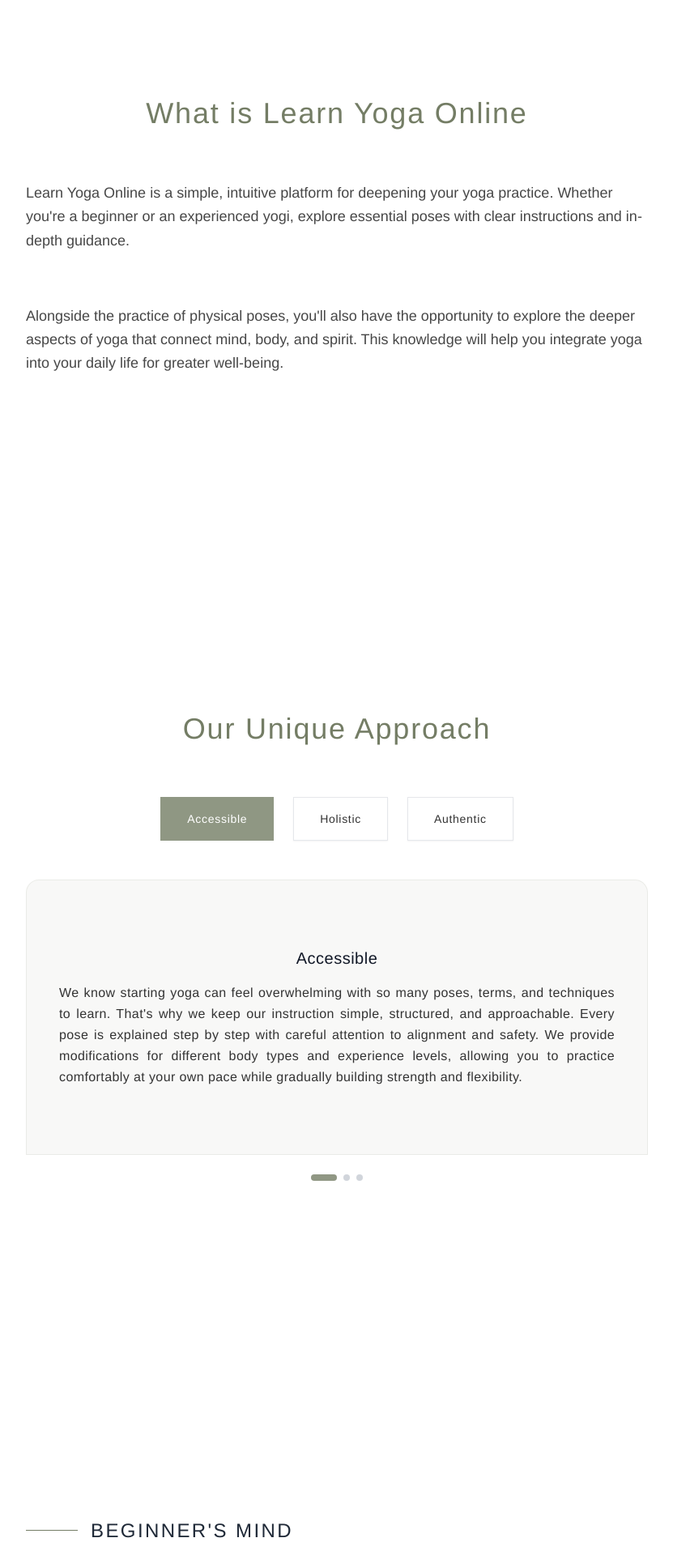
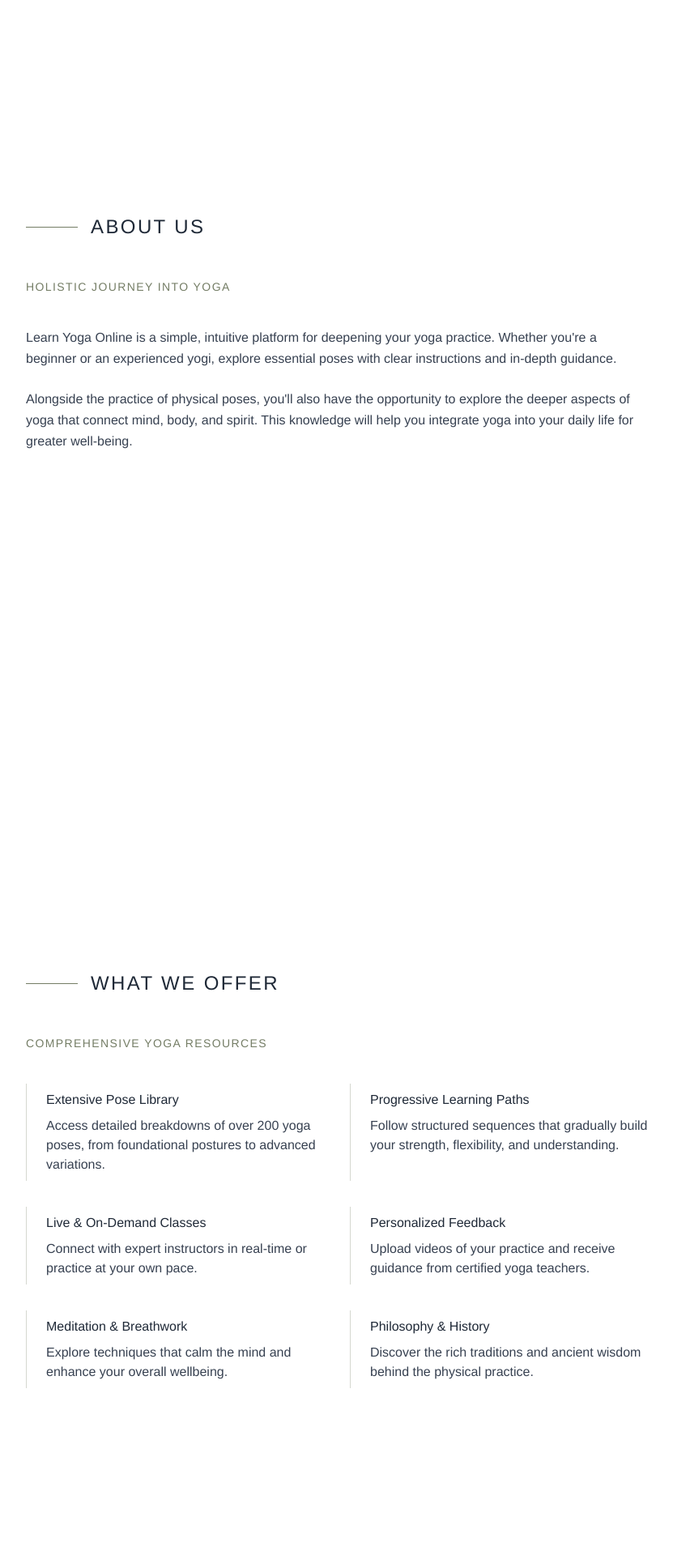
Before and after one commit to samanthacabrera/yoga-library, a React (Vite) app: page / in a window 1280 px wide. Shown: the part 840-2760 px from the top of the page at 81% size, without its empty margins (224-1055 px from the left). Built offline with nearby package versions, Linux system fonts and the light colour scheme.

Commit message:
update about section

```diff
--- a/src/components/Home.jsx
+++ b/src/components/Home.jsx
@@ -7,6 +7,20 @@ import PageNav from './PageNav';
 
 const Home = () => {
   const [activeTab, setActiveTab] = useState(0);
+  const [goals, setGoals] = useState([]);
+
+
+  const handleGoalSelection = (goal) => {
+    if (goals.includes(goal)) {
+      setGoals(goals.filter(g => g !== goal));
+    } else {
+      setGoals([...goals, goal]);
+    }
+  };
+
+  const generateRecommendations = () => {
+    setShowRecommendations(true);
+  };
 
   const approaches = [
     {
@@ -97,24 +111,62 @@ const Home = () => {
       </Parallax>
 
     <div className="max-w-3xl mx-12 md:mx-auto py-40 grid gap-y-40 md:gap-y-80 text-charcoal">
+
       {/* About */}
       <motion.div
         initial={{ opacity: 0 }}
         whileInView={{ opacity: 1 }}
         viewport={{ once: false, amount: 0.1 }}
         transition={{ duration: 1.5 }}
-            className="space-y-28"
+        className="mb-40"
       >
-            <div>
-              <h2 className="text-2xl md:text-4xl mb-16 text-center tracking-wider">
-                What is Learn Yoga Online
-              </h2>
+        <div className="flex items-center mt-24 py-12">
+          <div className="w-16 h-px bg-moss"></div>
+          <h3 className="ml-4 text-2xl font-light tracking-widest text-gray-800">ABOUT US</h3>
+        </div>
 
-              <div className="grid grid-cols-1 gap-y-16 text-lg leading-relaxed opacity-90">
-                <p>Learn Yoga Online is a simple, intuitive platform for deepening your yoga practice. Whether you're a beginner or an experienced yogi, explore essential poses with clear instructions and in-depth guidance.</p>
+        <p className="text-sm uppercase tracking-widest text-moss mb-10">HOLISTIC JOURNEY INTO YOGA</p>
 
-                <p>Alongside the practice of physical poses, you'll also have the opportunity to explore the deeper aspects of yoga that connect mind, body, and spirit. This knowledge will help you integrate yoga into your daily life for greater well-being.</p>
+        <div className="space-y-6 text-gray-700">
+          <p className="text-base leading-relaxed">
+            Learn Yoga Online is a simple, intuitive platform for deepening your yoga practice. Whether you're a beginner or an experienced yogi, explore essential poses with clear instructions and in-depth guidance.
+          </p>
+
+          <p className="text-base leading-relaxed">
+            Alongside the practice of physical poses, you'll also have the opportunity to explore the deeper aspects of yoga that connect mind, body, and spirit. This knowledge will help you integrate yoga into your daily life for greater well-being.
+          </p>
         </div>
+      </motion.div>
+
+      {/* What We Offer */}
+        <motion.div
+          initial={{ opacity: 0 }}
+          whileInView={{ opacity: 1 }}
+          viewport={{ once: false, amount: 0.1 }}
+          transition={{ duration: 1.5 }}
+          className="mt-40"
+        >
+          <div className="flex items-center mb-12">
+            <div className="w-16 h-px bg-moss"></div>
+            <h3 className="ml-4 text-2xl font-light tracking-widest text-gray-800">WHAT WE OFFER</h3>
+          </div>
+
+          <p className="text-sm uppercase tracking-widest text-moss mb-10">COMPREHENSIVE YOGA RESOURCES</p>
+
+          <div className="grid grid-cols-1 md:grid-cols-2 gap-8 mb-16">
+            {[
+              { title: "Extensive Pose Library", description: "Access detailed breakdowns of over 200 yoga poses, from foundational postures to advanced variations." },
+              { title: "Progressive Learning Paths", description: "Follow structured sequences that gradually build your strength, flexibility, and understanding." },
+              { title: "Live & On-Demand Classes", description: "Connect with expert instructors in real-time or practice at your own pace." },
+              { title: "Personalized Feedback", description: "Upload videos of your practice and receive guidance from certified yoga teachers." },
+              { title: "Meditation & Breathwork", description: "Explore techniques that calm the mind and enhance your overall wellbeing." },
+              { title: "Philosophy & History", description: "Discover the rich traditions and ancient wisdom behind the physical practice." }
+            ].map((item, index) => (
+              <div key={index} className="border-l border-moss/30 pl-6 py-2">
+                <h4 className="text-base font-medium text-gray-800 mb-2">{item.title}</h4>
+                <p className="text-base text-gray-700">{item.description}</p>
+              </div>
+            ))}
           </div>
         </motion.div>
 
```
Lines whose indentation alone changed are shown as unchanged.
